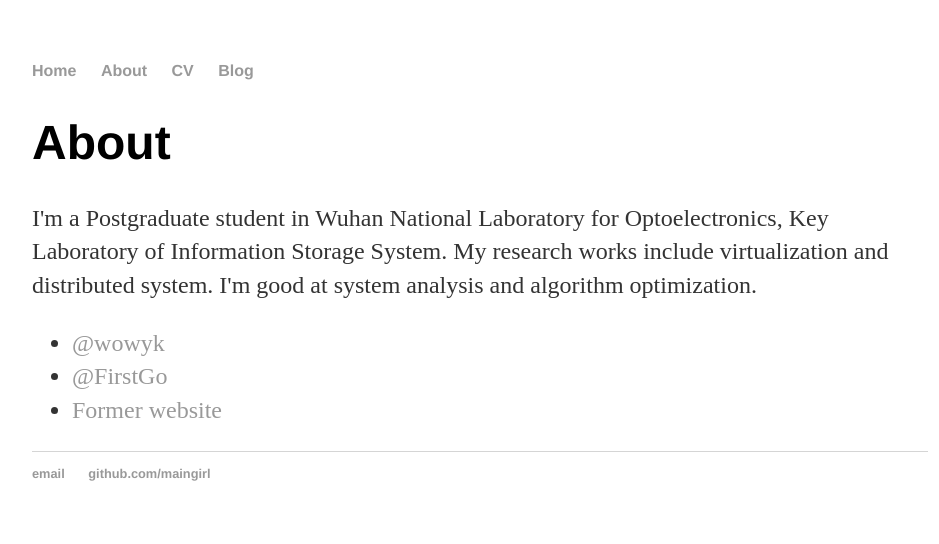
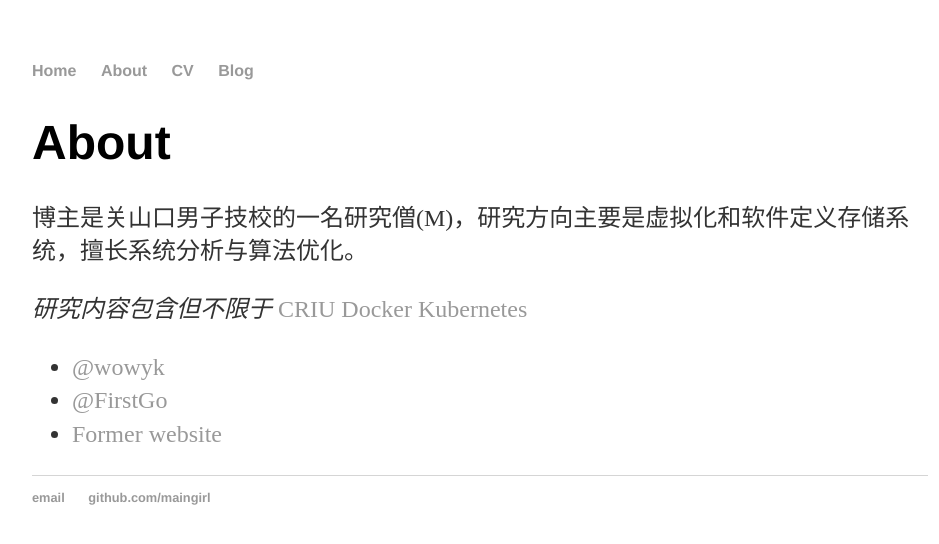
Before and after one commit to maingirl/maingirl.github.io, a Jekyll site: the page built from about/index.html, in a window 1280 px wide. Shown: the top 544 px of the page, without its empty margins (160-1099 px from the left). Built offline with Jekyll 4.4.1, drawn with Linux system fonts in a browser that asks for light colours.

Commit message:
Update index.html

```diff
--- a/about/index.html
+++ b/about/index.html
@@ -5,7 +5,12 @@ title: About Hank Quinlan
 
 		<div class="about">
 			<h1>About</h1>
-			<p>I'm a Postgraduate student in Wuhan National Laboratory for Optoelectronics, Key Laboratory of Information Storage System. My research works include virtualization and distributed system. I'm good at system analysis and algorithm optimization.</p>
+			<p>博主是关山口男子技校的一名研究僧(M)，研究方向主要是虚拟化和软件定义存储系统，擅长系统分析与算法优化。</p>
+			<p><em>研究内容包含但不限于</em>
+				<a href="https://criu.org/Main_Page">CRIU</a>
+				<a href="https://www.docker.com/">Docker</a>
+				<a href="http://dl.acm.org/citation.cfm?id=2741964">Kubernetes</a>
+			</p>
 
 			<ul class="contacts">
 				<li><a href="https://twitter.com/wowyk1">@wowyk</a></li>
```
